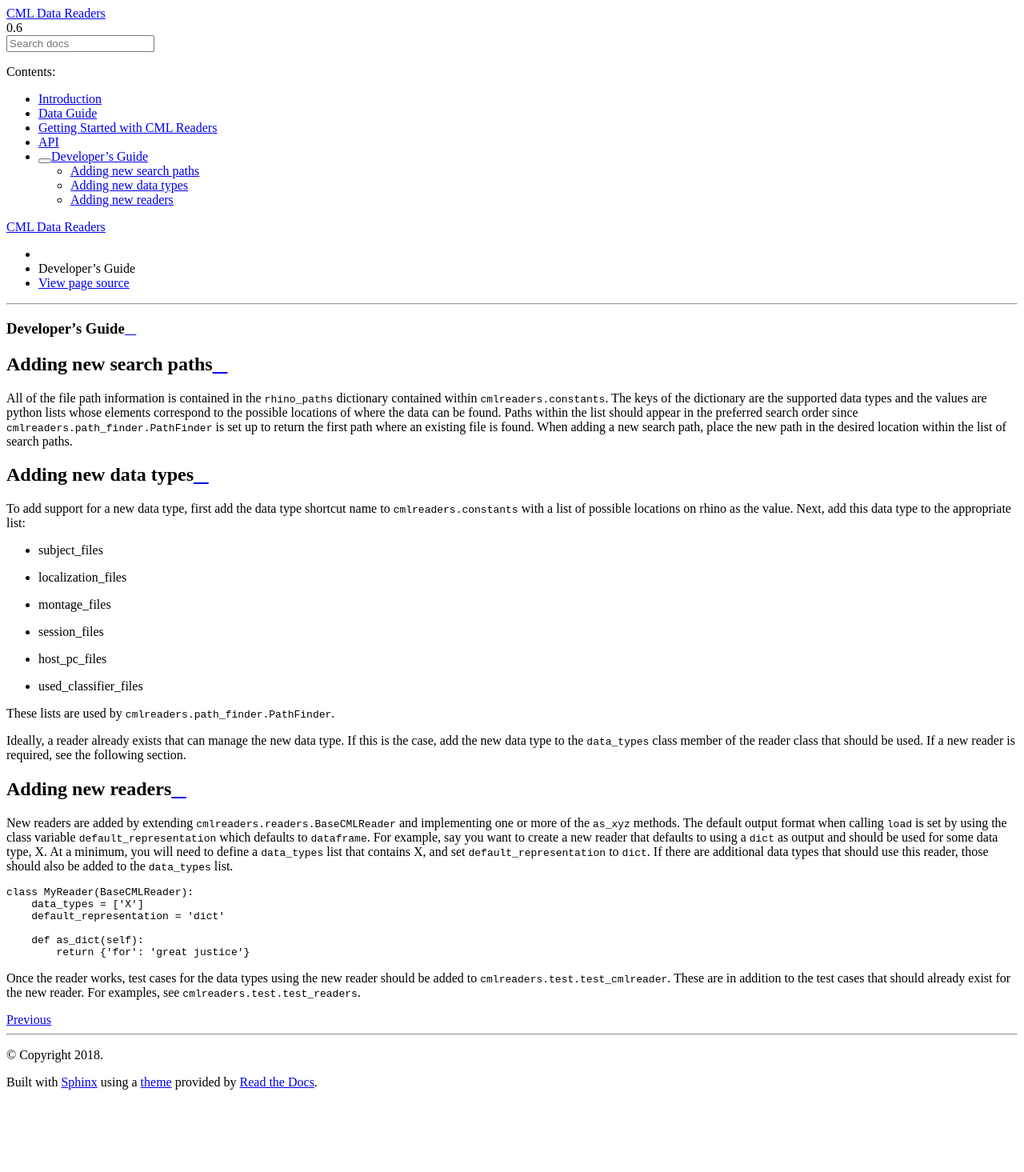
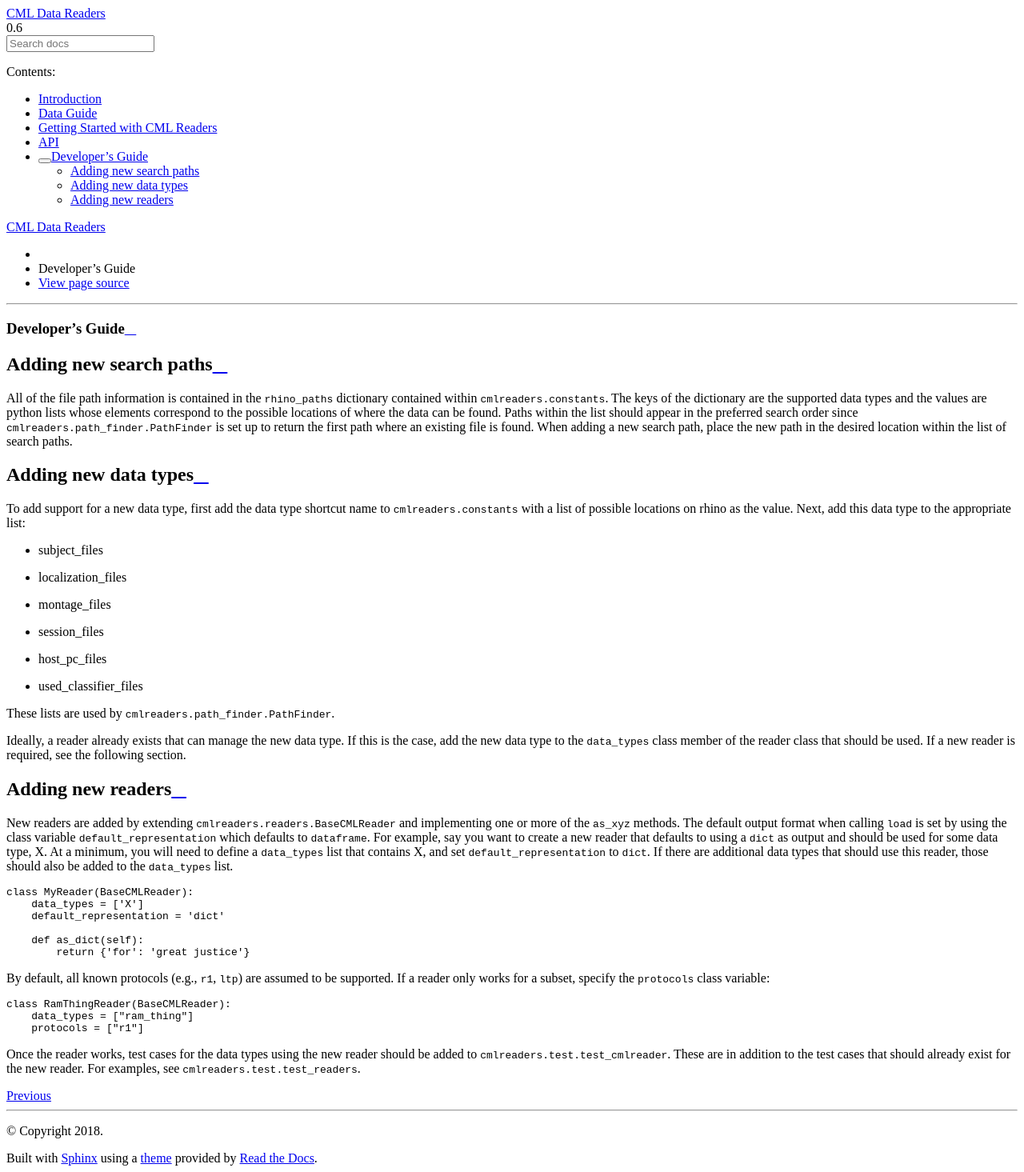
Before and after one commit to pennmem/cmlreaders, a Sphinx documentation site: the page built from docs/dev.rst, in a window 1280 px wide. Shown: the whole page at 80% size. Built offline with Sphinx 7.4.7 and the Read the Docs theme 2.0.0, drawn with Linux system fonts in a browser that asks for light colours; before the commit the page ends 1370 px from its top, so only the background shows below that.

Commit message:
Update documentation

```diff
--- a/docs/api.rst
+++ b/docs/api.rst
@@ -8,6 +8,12 @@
 ==========
 
 .. autoclass:: cmlreaders.CMLReader
+    :members:
+
+Unit conversions
+================
+
+.. automodule:: cmlreaders.convert
     :members:
 
 Custom Readers
--- a/docs/dev.rst
+++ b/docs/dev.rst
@@ -56,6 +56,16 @@
         def as_dict(self):
             return {'for': 'great justice'}
 
+By default, all known protocols (e.g., ``r1``, ``ltp``) are assumed to be
+supported. If a reader only works for a subset, specify the ``protocols`` class
+variable:
+
+.. code-block:: python
+
+    class RamThingReader(BaseCMLReader):
+        data_types = ["ram_thing"]
+        protocols = ["r1"]
+
 Once the reader works, test cases for the data types using the new reader
 should be added to :mod:`cmlreaders.test.test_cmlreader`. These are in addition
 to the test cases that should already exist for the new reader. For examples,
```
Also changed, not shown: 2 other files.
